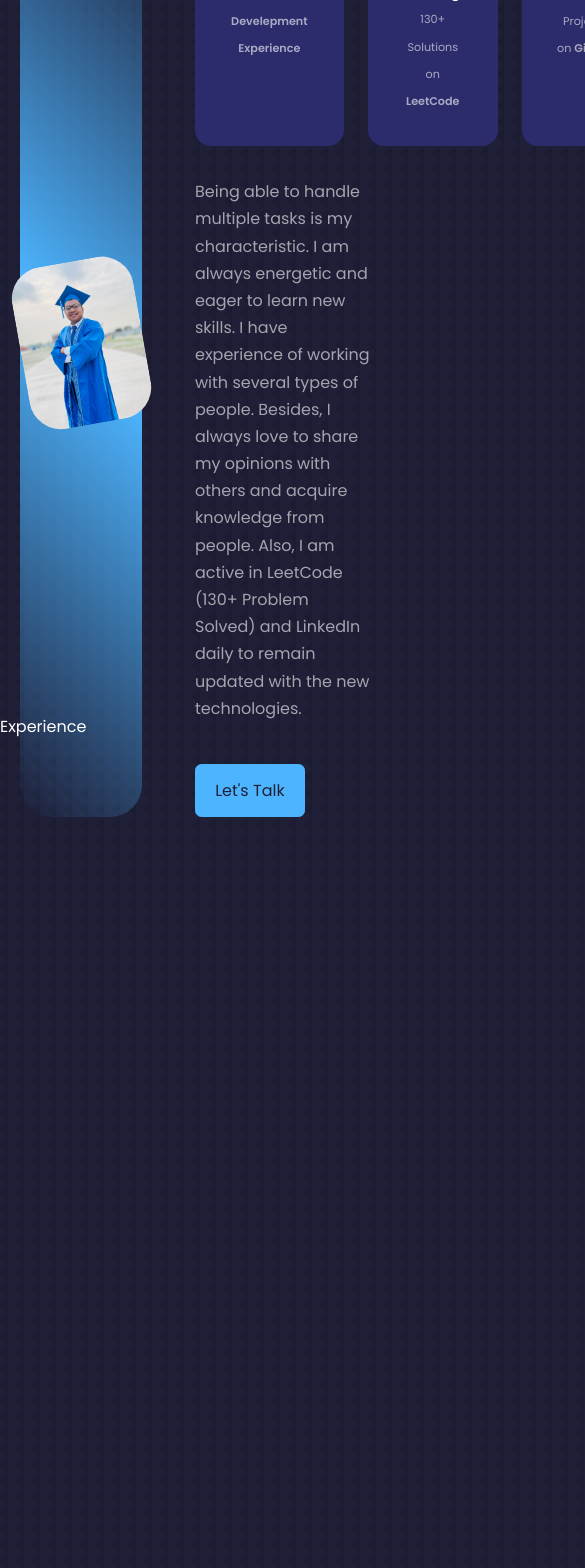
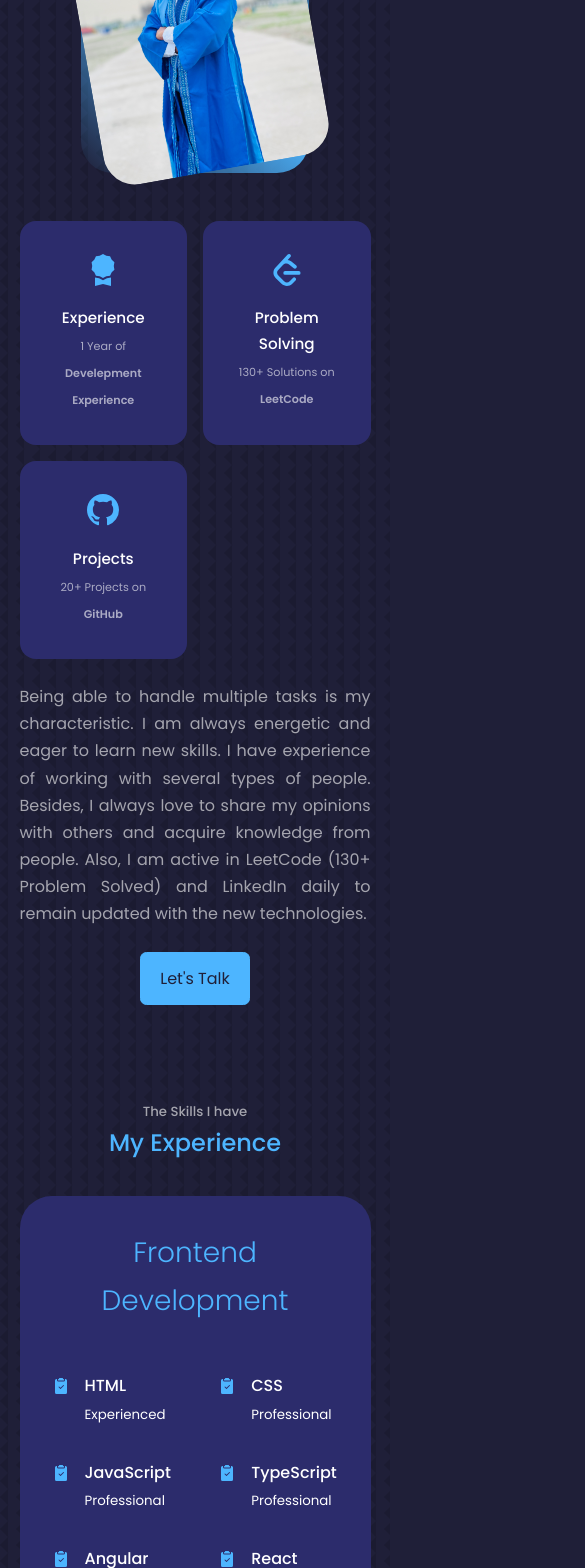
Before and after one commit to SpandanSarkar/Portfolio2023, a React (Create React App) app: page / in a window 390 px wide. Shown: the part 1167-2735 px from the top of the page, 585 px wide, since content can reach past the window. Built offline with nearby package versions, Linux system fonts and the light colour scheme.

Commit message:
Experience Section Done

```diff
--- a/src/components/about/about.css
+++ b/src/components/about/about.css
@@ -82,5 +82,45 @@
 .about__content p {
     margin: 2rem 0 2.6rem;
     color: var(--color-light);
+    text-align: justify;
+}
 
+/* Media Queries for Medium Size Devices */
+@media screen and (max-width: 1024px) {
+    .about__container {
+        grid-template-columns: 1fr;
+        gap: 0;
+    }
+
+    .about__me {
+        width: 50%;
+        margin: 2rem auto 4rem;
+        /* justify-content: center; */
+    }
+
+    .about__content p {
+        margin: 1rem 0 1.5rem;
+        text-align: justify;
+    }
 }
+
+/* Media Queries for Small Size Devices */
+@media screen and (max-width: 600px) {
+    .about__me {
+        width: 65%;
+        margin: 0 auto 3rem;
+    }
+
+    .about__cards {
+        grid-template-columns: 1fr 1fr;
+        gap: 1rem;
+    }
+
+    .about__content {
+        text-align: center;
+    }
+
+    .about__content p {
+        margin: 1.5rem 0;
+    }
+}
--- a/src/components/experience/experience.css
+++ b/src/components/experience/experience.css
@@ -0,0 +1,72 @@
+.experience__container {
+    display: grid;
+    grid-template-columns: 1fr 1fr;
+    gap: 2rem;
+}
+
+.experience__container > div {
+    background: var(--color-bg-variant);
+    padding: 2.4rem 5rem;
+    border-radius: 2rem;
+    border: 1px solid transparent;
+    transition: var(--transition);
+}
+
+.experience__container > div:hover {
+    background: transparent;
+    border-color: white;
+    cursor: default;
+}
+
+.experience__container > div h3 {
+    text-align: center;
+    margin-bottom: 2rem;
+    color: var(--color-primary);
+    font-size: 1.75rem;
+    font-weight: 200;
+}
+
+.experience__content {
+    display: grid;
+    grid-template-columns: 2fr 1fr;
+    row-gap: 2rem;
+}
+
+.experience__details {
+    display: flex;
+    gap: 1rem;
+}
+
+.experience__details-icon {
+    margin-top: 6px;
+    color: var(--color-primary);
+}
+
+/* Media Queries for Medium Size Devices */
+@media screen and (max-width: 1024px) {
+    .experience__container {
+        grid-template-columns: 1fr;
+    }
+
+    .experience__container > div {
+        width: 80%;
+        padding: 2rem;
+        margin: 0 auto;
+    }
+
+    .experience__content {
+        padding: 1rem;
+    }
+}
+
+/* Media Queries for Small Size Devices */
+@media screen and (max-width: 600px) {
+    .experience__container {
+        gap: 1rem;
+    }
+
+    .experience__container > div {
+        width: 100%;
+        padding: 2rem 1rem;
+    }
+}
--- a/src/components/experience/experience.jsx
+++ b/src/components/experience/experience.jsx
@@ -1,10 +1,111 @@
 import React from 'react'
 import './experience.css'
+import {BsFillClipboard2CheckFill} from 'react-icons/bs'
 
-const experience = () => {
+const Experience = () => {
   return (
-    <section id='experience'>Experience</section>
+    <section id='experience'>
+      <h5>The Skills I have</h5>
+      <h2>My Experience</h2>
+      <div className="container experience__container">
+        <div className="experience_frontend">
+          <h3>Frontend Development</h3>
+          <div className="experience__content">
+            <article className='experience__details'>
+              <BsFillClipboard2CheckFill className='experience__details-icon'/>
+              <div>
+                <h4>HTML</h4>
+                <small className='text-light'>Experienced</small>
+              </div>
+            </article>
+            <article className='experience__details'>
+              <BsFillClipboard2CheckFill className='experience__details-icon'/>
+              <div>
+                <h4>CSS</h4>
+                <small className='text-light'>Professional</small>
+              </div>
+            </article>
+            <article className='experience__details'>
+              <BsFillClipboard2CheckFill className='experience__details-icon'/>
+              <div>
+                <h4>JavaScript</h4>
+                <small className='text-light'>Professional</small>
+              </div>
+            </article>
+            <article className='experience__details'>
+              <BsFillClipboard2CheckFill className='experience__details-icon'/>
+              <div>
+                <h4>TypeScript</h4>
+                <small className='text-light'>Professional</small>
+              </div>
+            </article>
+            <article className='experience__details'>
+              <BsFillClipboard2CheckFill className='experience__details-icon'/>
+              <div>
+                <h4>Angular</h4>
+                <small className='text-light'>Professional</small>
+              </div>
+            </article>
+            <article className='experience__details'>
+              <BsFillClipboard2CheckFill className='experience__details-icon'/>
+              <div>
+                <h4>React</h4>
+                <small className='text-light'>Intermediate</small>
+              </div>
+            </article>
+          </div>
+        </div>
+        {/* Frontend ends Backend Starts */}
+        <div className="experience_backend">
+          <h3>Backend Development</h3>
+          <div className="experience__content">
+            <article className='experience__details'>
+              <BsFillClipboard2CheckFill className='experience__details-icon'/>
+              <div>
+                <h4>ASP.NET Core</h4>
+                <small className='text-light'>Professional</small>
+              </div>
+            </article>
+            <article className='experience__details'>
+              <BsFillClipboard2CheckFill className='experience__details-icon'/>
+              <div>
+                <h4>Node JS</h4>
+                <small className='text-light'>Intermediate</small>
+              </div>
+            </article>
+            <article className='experience__details'>
+              <BsFillClipboard2CheckFill className='experience__details-icon'/>
+              <div>
+                <h4>Java</h4>
+                <small className='text-light'>Problem Solving Language</small>
+              </div>
+            </article>
+            <article className='experience__details'>
+              <BsFillClipboard2CheckFill className='experience__details-icon'/>
+              <div>
+                <h4>Oracle</h4>
+                <small className='text-light'>Professional</small>
+              </div>
+            </article>
+            <article className='experience__details'>
+              <BsFillClipboard2CheckFill className='experience__details-icon'/>
+              <div>
+                <h4>MongoDB</h4>
+                <small className='text-light'>Intermediate</small>
+              </div>
+            </article>
+            <article className='experience__details'>
+              <BsFillClipboard2CheckFill className='experience__details-icon'/>
+              <div>
+                <h4>MySQL</h4>
+                <small className='text-light'>Intermediate</small>
+              </div>
+            </article>
+          </div>
+        </div>
+      </div>
+    </section>
   )
 }
 
-export default experience
+export default Experience
--- a/src/index.css
+++ b/src/index.css
@@ -58,7 +58,7 @@
 
 section {
     margin-top: 8rem;
-    height: 100vh;
+    /* height: 100vh;  */
 }
 
 section > h2, section > h5 {
```
